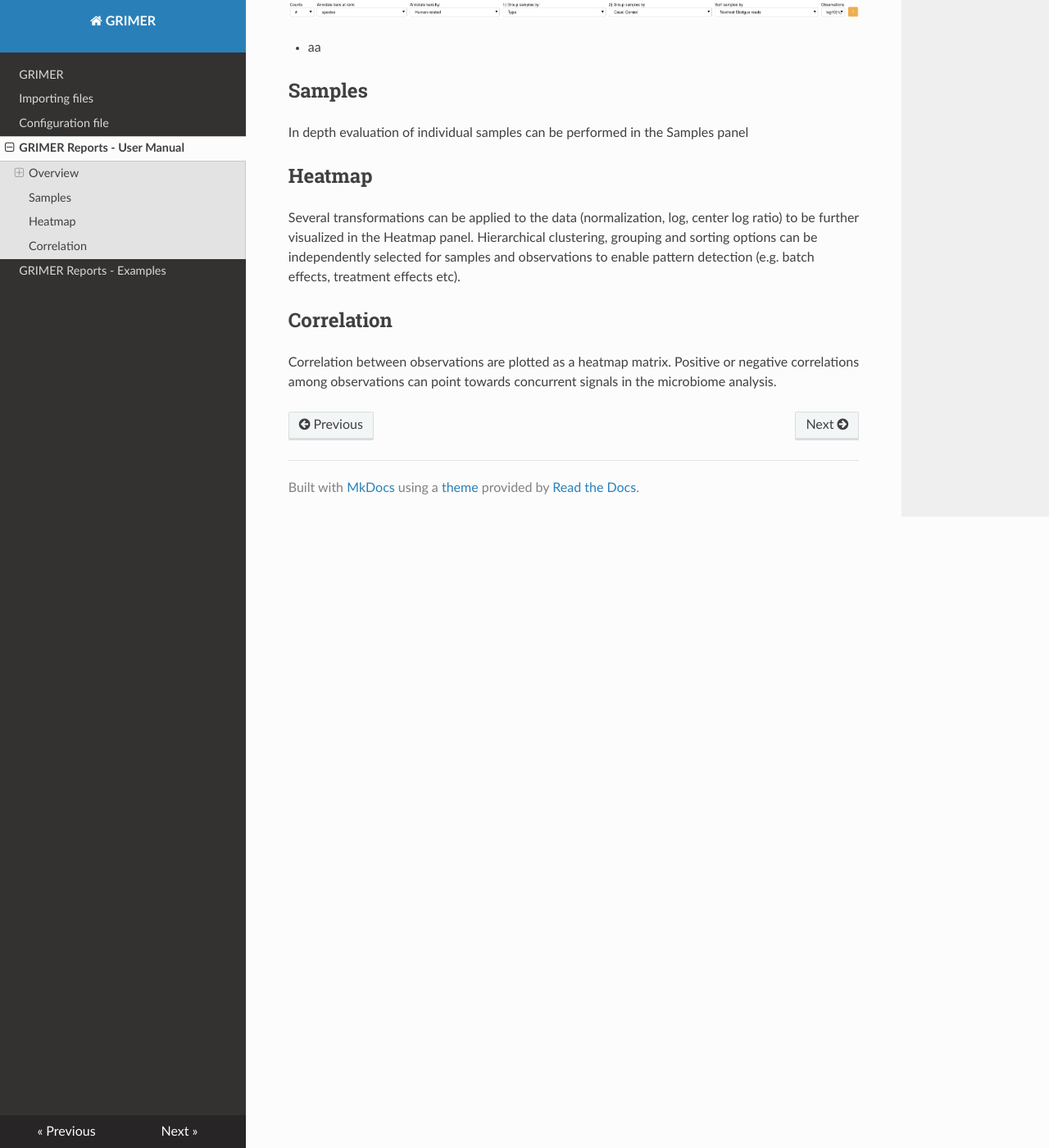
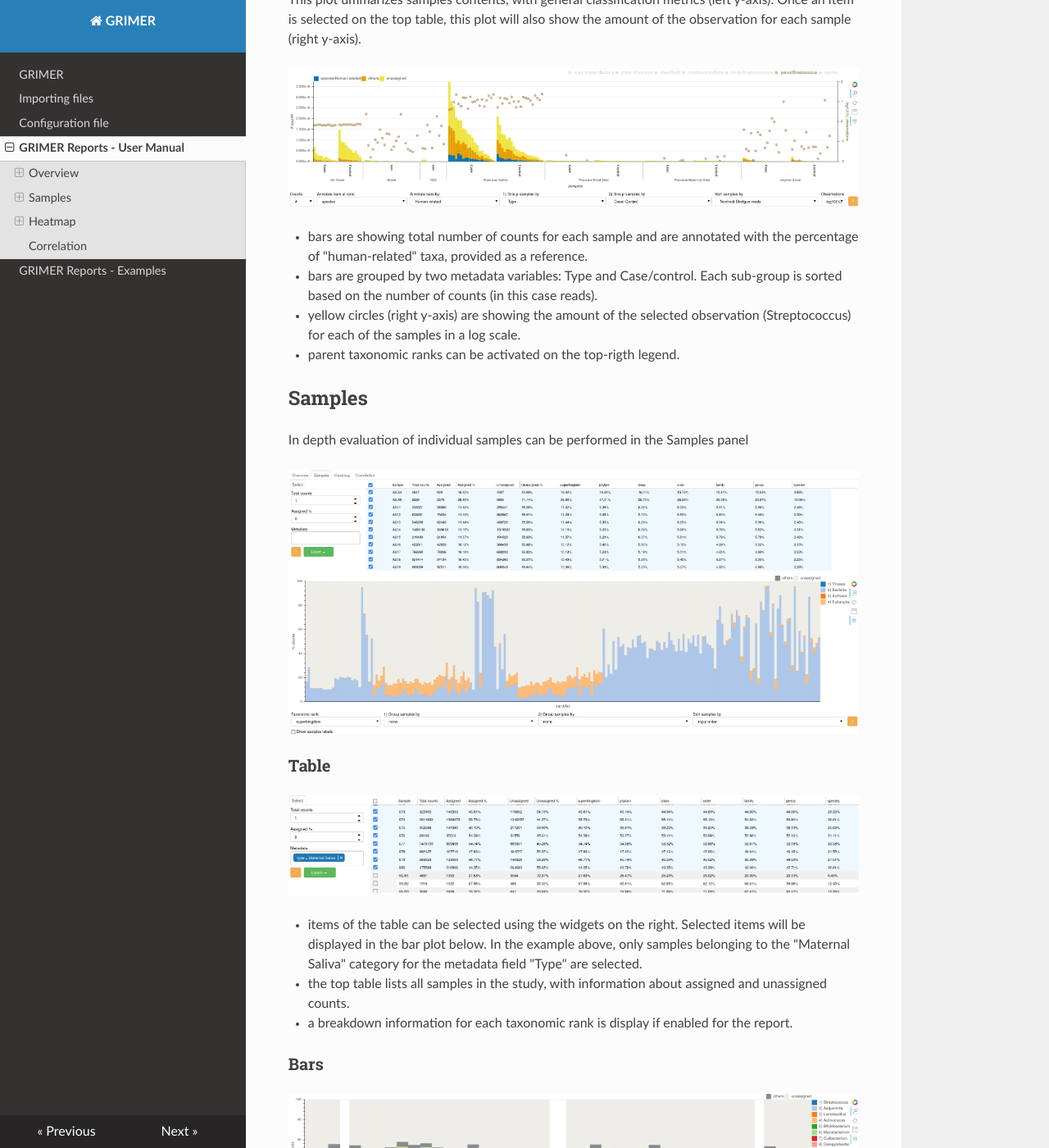
Before and after one commit to pirovc/grimer, an MkDocs documentation site: the page built from docs/manual.md, in a window 1280 px wide and 1400 px high, scrolled down 4798 px. Shown: the whole window at 82% size. Built offline with MkDocs 1.6.1, drawn with Linux system fonts in a browser that asks for light colours; nearby versions of some CDN libraries; some of the changed text lies outside the part shown.

Commit message:
first user manual version

```diff
--- a/docs/manual.md
+++ b/docs/manual.md
@@ -12,8 +12,10 @@
 
 <img src="../img/logo_panels.png">
 
+- Panels can be reported independently with `-p/--output-plots`
 - Help buttons <img src="../img/help.png"> will provide details and information about the plot/analysis
-- Panels can be reported independently with `-p/--output-plots`
+- All plots have built-in tools to export an image, show/hide tooltips, zoom in/out, select entries, among other features <img src="../img/tools.png">
+
 
 ## Overview
 
@@ -85,16 +87,66 @@
 
 <img src="../img/overview_bars.png">
 
-- aa
+- bars are showing total number of counts for each sample and are annotated with the percentage of "human-related" taxa, provided as a reference.
+- bars are grouped by two metadata variables: Type and Case/control. Each sub-group is sorted based on the number of counts (in this case reads).
+- yellow circles (right y-axis) are showing the amount of the selected observation (Streptococcus) for each of the samples in a log scale.
+- parent taxonomic ranks can be activated on the top-rigth legend.
 
 ## Samples
 
 In depth evaluation of individual samples can be performed in the Samples panel
 
+<img src="../img/samples.png">
+
+### Table
+
+<img src="../img/samples_table.png">
+
+- items of the table can be selected using the widgets on the right. Selected items will be displayed in the bar plot below. In the example above, only samples belonging to the "Maternal Saliva" category for the metadata field "Type" are selected.
+- the top table lists all samples in the study, with information about assigned and unassigned counts.
+- a breakdown information for each taxonomic rank is display if enabled for the report.
+
+### Bars
+
+<img src="../img/samples_bars.png">
+
+- Observation bars showing proportions of top most abundant observations. The number of items to be displayed can defined with the parameter `-j/--top-obs-bars`
+- In the example above, genus level proportions are displayed only for the items selected in the table above.
+- The bars are grouped by Case/Control and antibiotic usage. Samples are sorted by the Streptococcus abundances within each group.
+
 ## Heatmap
 
 Several transformations can be applied to the data (normalization, log, center log ratio) to be further visualized in the Heatmap panel. Hierarchical clustering, grouping and sorting options can be independently selected for samples and observations to enable pattern detection (e.g. batch effects, treatment effects etc).
 
+<img src="../img/heatmap.png">
+
+- The heatmap shows values for samples (y-axis) vs. observations (x-axis)
+- Side panels link metadata and annotation information to the axis
+- By default, all external references are displayed. Metadata fields are manually selected in the report
+
+### Clustering
+
+<img src="../img/heatmap_cluster.png">
+
+- With clustering methods, data will be grouped by hierarchical/agglomerative clustering.
+- More clustering methods and metrics can be generated using the parameter `--linkage-methods` and `--linkage-metrics`,
+- Additional dendrograms are displayed on the clustered axis.
+- Here is possible to explore effects of clusters of data in the external panels (annotations and metadata)
+
+### Grouping
+
+<img src="../img/heatmap_group.png">
+
+- Manual grouping and sorting of the data is also possible in the heatmap
+
 ## Correlation
 
+<img src="../img/correlation.png">
+
 Correlation between observations are plotted as a heatmap matrix. Positive or negative correlations among observations can point towards concurrent signals in the microbiome analysis.
+
+<img src="../img/correlation_genus.png">
+
+- In the example above, only top observations are displayed. This can be changed with the parameter `-x/--top-obs-corr`
+- Only highly positive or negative correlated organisms are displayed: -1 to -0.8 and 0.8 to 1, respectively
+- Organisms highly correlated can be further investigated in the Overview and Heatmap panels
--- a/mkdocs.yml
+++ b/mkdocs.yml
@@ -7,4 +7,6 @@
     - GRIMER Reports - User Manual: manual.md
     - GRIMER Reports - Examples: examples.md
 plugins:
-    - glightbox
+    - glightbox # pip install mkdocs-glightbox
+markdown_extensions:
+  - attr_list
```
Also changed, not shown: other parts of docs/manual.md (+1 -1 lines), docs/config.md (+1 -1 lines), docs/examples.md (+11 -11 lines), docs/index.md (+1 -1 lines), docs/img/correlation.png (added), docs/img/correlation_genus.png (added), docs/img/heatmap.png (added), docs/img/heatmap_cluster.png (added), docs/img/heatmap_group.png (added), docs/img/samples.png (added), docs/img/samples_bars.png (added), docs/img/samples_table.png (added), docs/img/tools.png (added).
